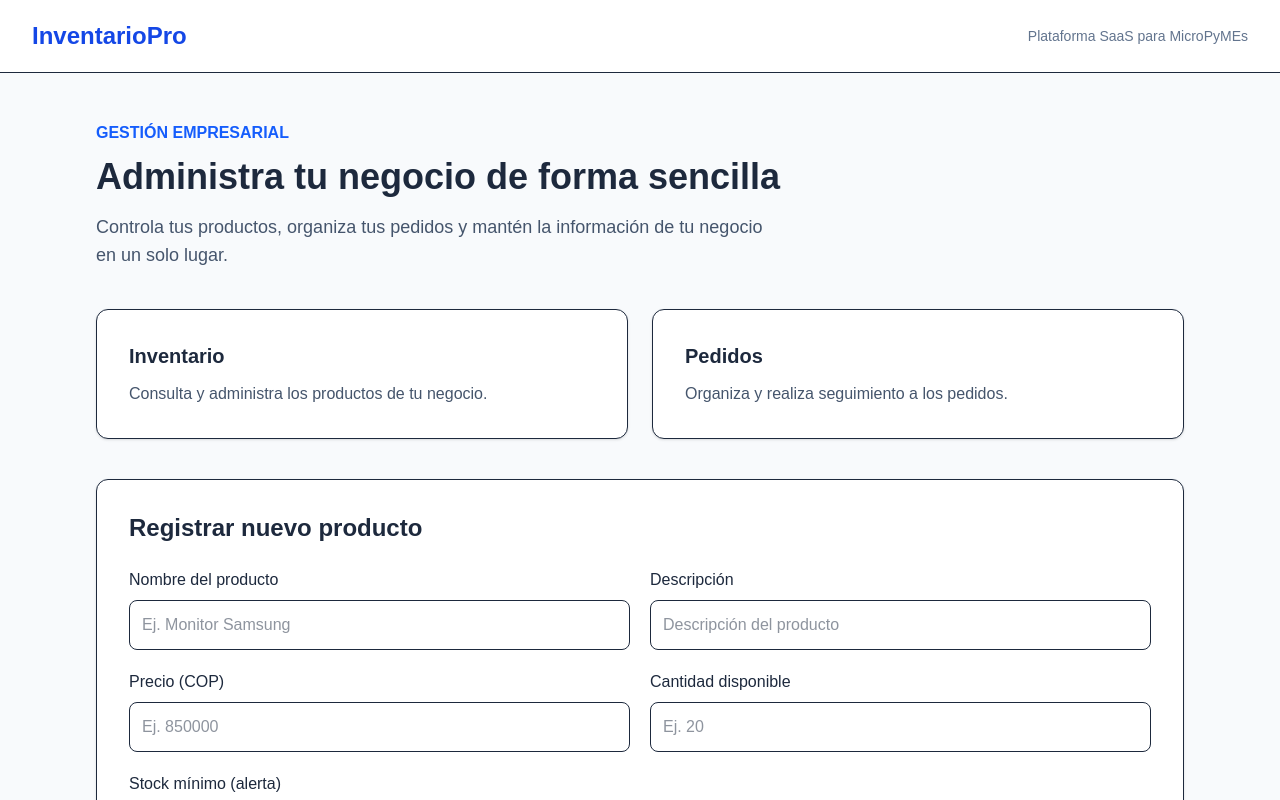
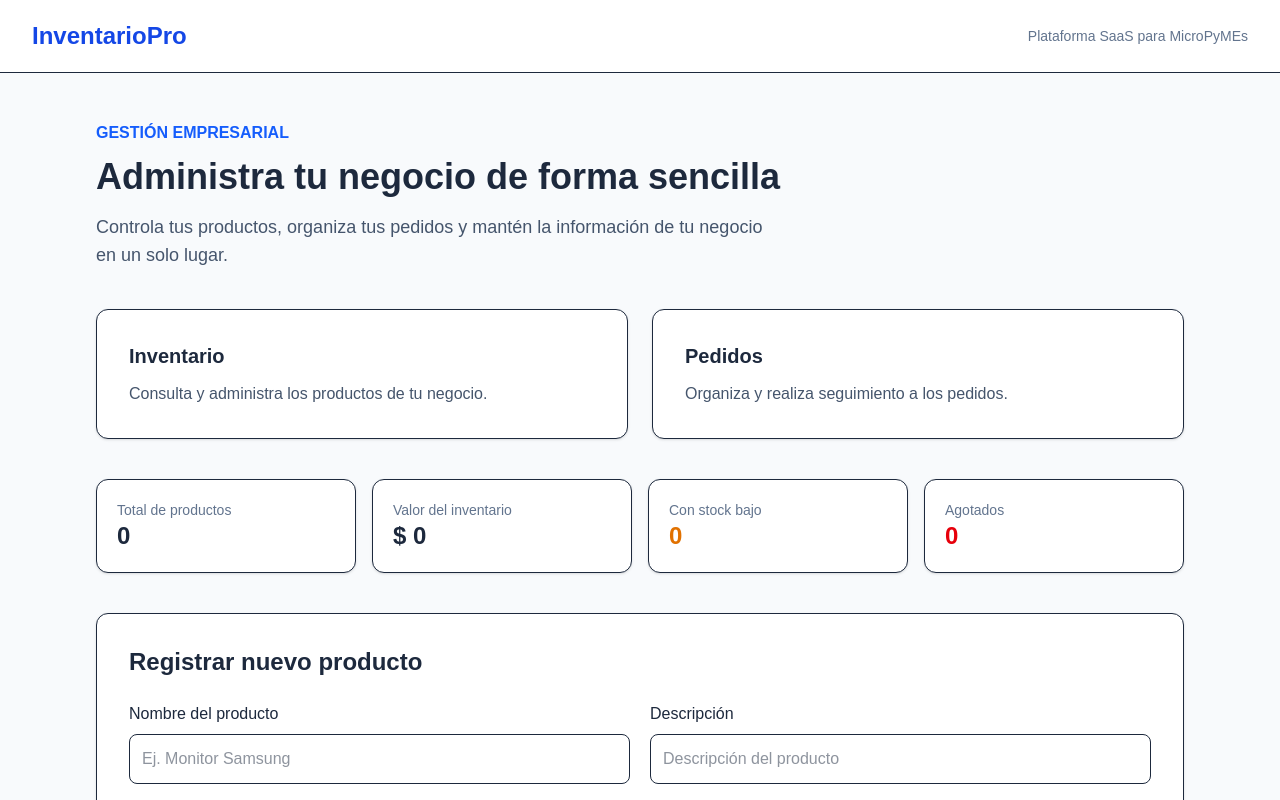
Before and after one commit to alvarojosegome/bpds-gestion-inventarios, a Next.js app in the folder frontend/: page / in a window 1280 px wide. Shown: the top 800 px of the page. Built offline with nearby package versions, Linux system fonts and the light colour scheme; no server answers.

Commit message:
feat: agrego resumen del inventario

```diff
--- a/frontend/app/page.tsx
+++ b/frontend/app/page.tsx
@@ -53,6 +53,16 @@ export default function Home() {
 });
   const lowStockProducts = products.filter(
       (product) => product.stock <= product.minStock
+  );
+  const totalProducts = products.length;
+
+  const outOfStockCount = products.filter(
+    (product) => product.stock === 0
+  ).length;
+
+  const inventoryValue = products.reduce(
+    (sum, product) => sum + product.price * product.stock,
+    0
   );
   useEffect(() => {
     checkBackendConnection()
@@ -242,6 +252,38 @@ if (
             <h3 className="mb-3 text-xl font-bold">Pedidos</h3>
             <p className="text-slate-600">
               Organiza y realiza seguimiento a los pedidos.
+            </p>
+          </div>
+        </div>
+
+        <div className="mb-10 grid gap-4 md:grid-cols-4">
+          <div className="rounded-xl border bg-white p-5 shadow-sm">
+            <p className="text-sm text-slate-500">Total de productos</p>
+            <p className="text-2xl font-bold">{totalProducts}</p>
+          </div>
+
+          <div className="rounded-xl border bg-white p-5 shadow-sm">
+            <p className="text-sm text-slate-500">Valor del inventario</p>
+            <p className="text-2xl font-bold">
+              {inventoryValue.toLocaleString("es-CO", {
+                style: "currency",
+                currency: "COP",
+                maximumFractionDigits: 0,
+              })}
+            </p>
+          </div>
+
+          <div className="rounded-xl border bg-white p-5 shadow-sm">
+            <p className="text-sm text-slate-500">Con stock bajo</p>
+            <p className="text-2xl font-bold text-amber-600">
+              {lowStockProducts.length}
+            </p>
+          </div>
+
+          <div className="rounded-xl border bg-white p-5 shadow-sm">
+            <p className="text-sm text-slate-500">Agotados</p>
+            <p className="text-2xl font-bold text-red-600">
+              {outOfStockCount}
             </p>
           </div>
         </div>
```
